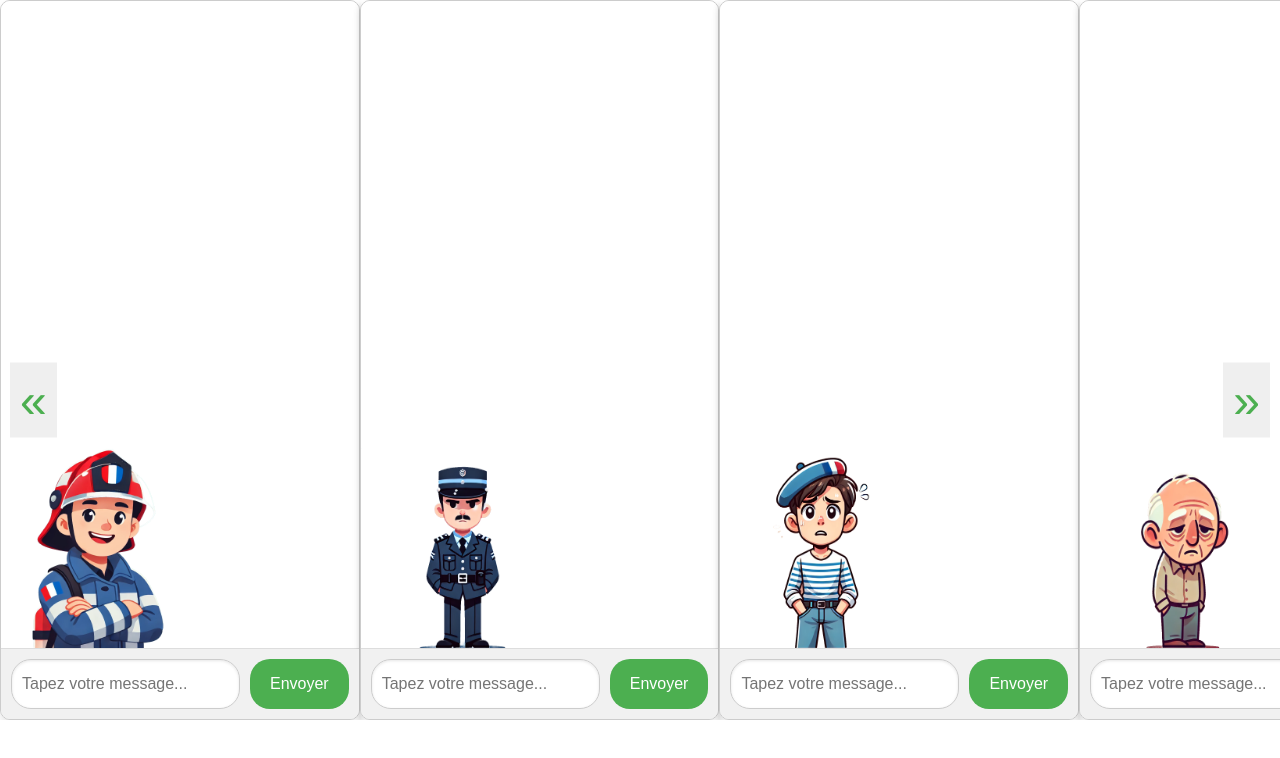
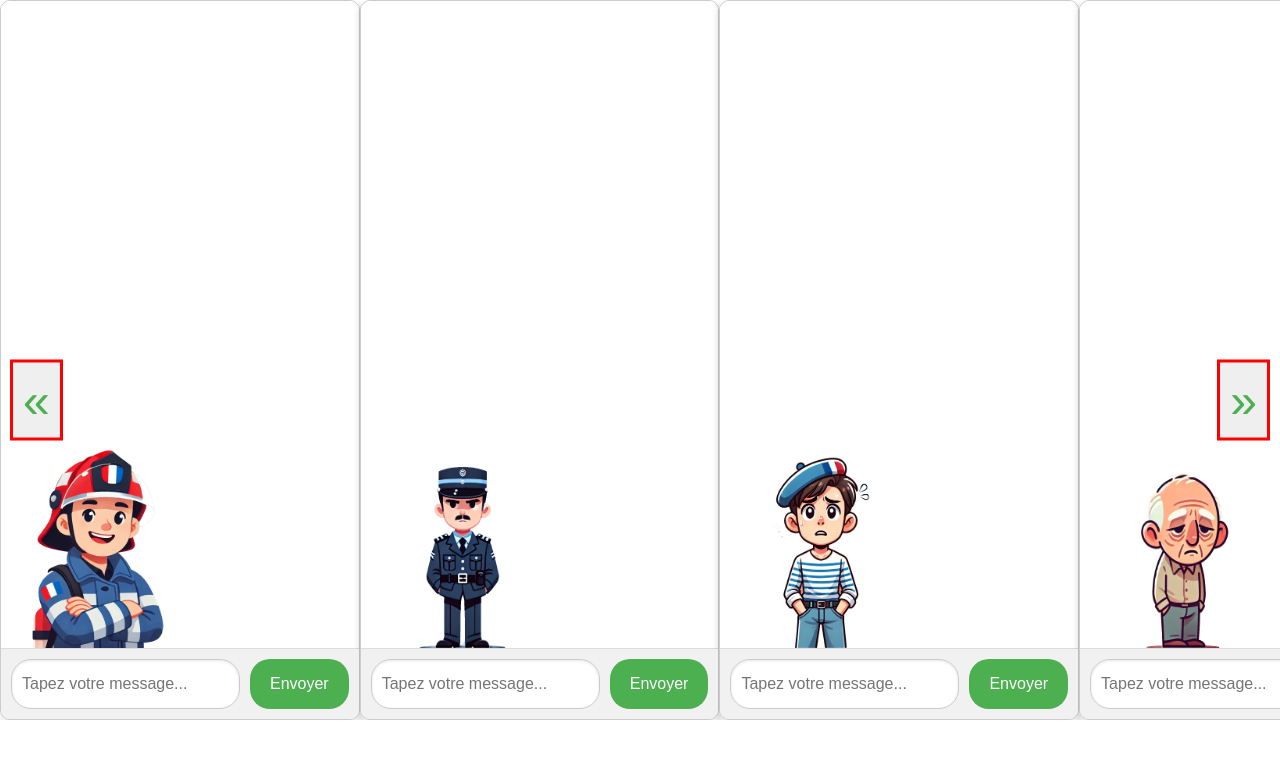
Before and after one commit to Mikeyouf/simulation-master-api, a website built with Vite: page index.html in a window 1280 px wide. Built offline with nearby package versions, Linux system fonts and the light colour scheme; files whose address does not match are found by name; what glider-js would draw is missing.

Commit message:
test position fleches v2

```diff
--- a/style.css
+++ b/style.css
@@ -29,6 +29,7 @@ body {
   display: flex;
   overflow: hidden; /* Empêche le défilement horizontal */
   width: 100%;
+  max-width: 100dvw;
 }
 
 .glider-prev,
@@ -42,6 +43,7 @@ body {
   top: 50%;
   transform: translateY(-50%);
   z-index: 999;
+  border: 3px solid red;
 }
 
 .glider-prev {
```
